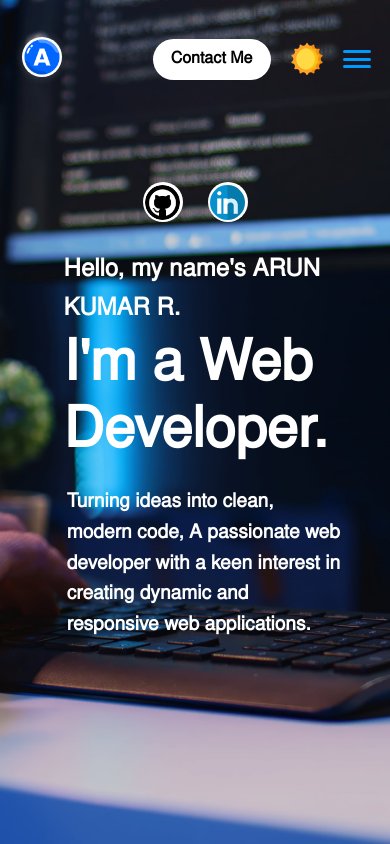
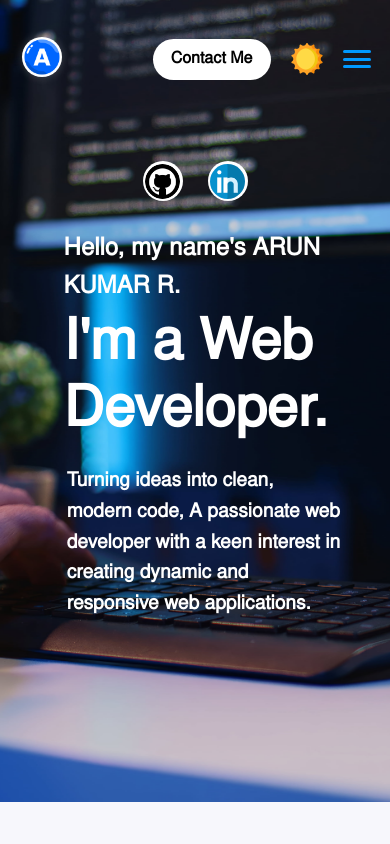
Before and after one commit to ArunKumarWebDeveloper/myPortfolio, a React (Vite) app: page / in a window 390 px wide. Shown: the top 844 px of the page. Built offline with nearby package versions, Linux system fonts and the light colour scheme.

Commit message:
updated-codes

```diff
--- a/src/App.css
+++ b/src/App.css
@@ -63,7 +63,7 @@ section {
 
 #home {
   background:url("../public/1img.jpg");
-  min-height: 100vh;
+  height: 95vh;
   display: flex;
   align-items: center;
   justify-content: center;
@@ -1225,6 +1225,14 @@ body.dark-mode #contact {
 
 
 @media (max-width:1200px ) {
+
+#home{
+ max-height: 95vh;
+  background-size: cover;
+  background-position: center;
+
+}
+
  .home-overlay{
     right: 0;
     left: 7%;
```
